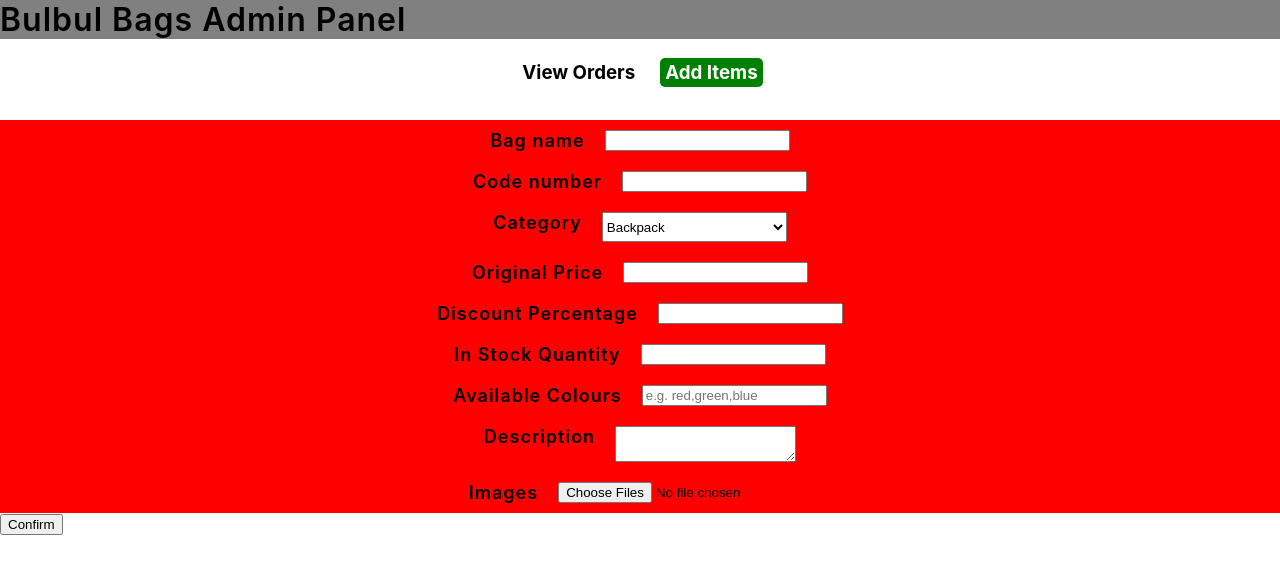
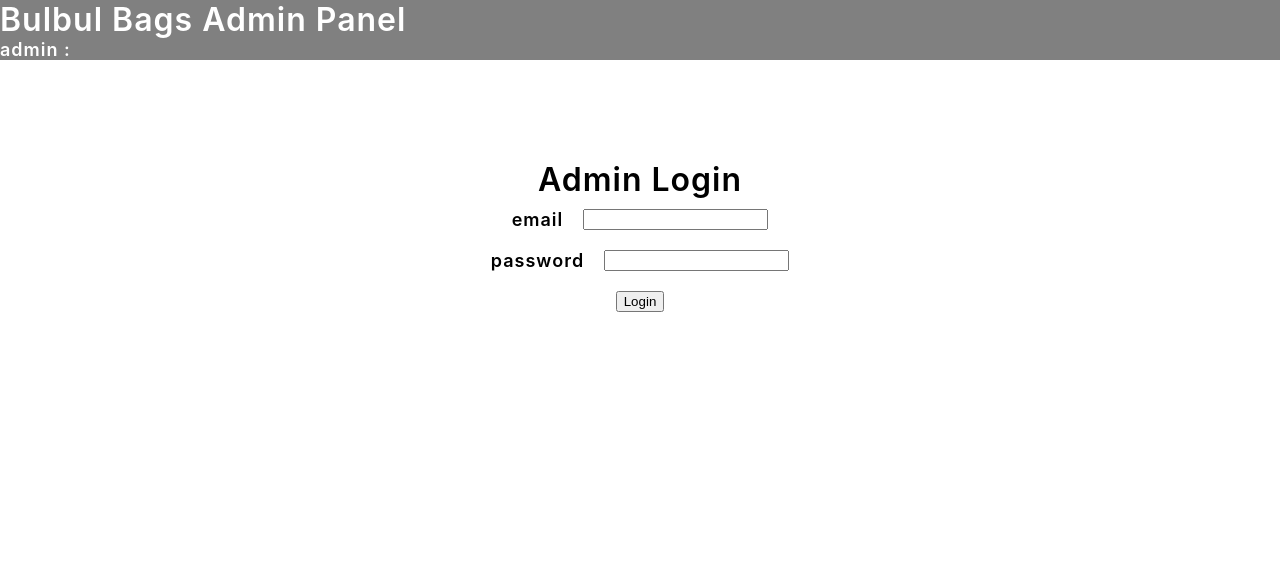
Before and after one commit to AnupRijal123/bag_shopping_website, a React (Create React App) app: page /admin/add in a window 1280 px wide. Shown: the top 574 px of the page. Built offline with nearby package versions, Linux system fonts and the light colour scheme.

Commit message:
Added admin login authentication

```diff
--- a/src/App.js
+++ b/src/App.js
@@ -20,7 +20,6 @@ function App() {
   let isAdminRoute = location.pathname.startsWith('/admin');
 
   useEffect(() => {
-    console.log('app.js mounted');
 
     //disable zoom and pinch in mobile and tablets
     function handleGestureStart(e) {
@@ -54,7 +53,6 @@ function App() {
         <Route path="/confirm-order" element={<ConfirmOrderPage />} />
         <Route path="/sale" element={<SalePage />} />
 
-        <Route path="/admin/*" element={<AdminPage />} />
 
         <Route path="/admin/*" element={<AdminPage />}>
 
--- a/src/components/AdminAddItems.js
+++ b/src/components/AdminAddItems.js
@@ -1,4 +1,3 @@
-import '../styles/AdminAddItems.css';
 import { useState } from 'react';
 import { supabase } from '../supabase.js';
 
@@ -18,22 +17,17 @@ function AdminAddItems() {
     });
 
     const [files, setFiles] = useState([]);
-    console.log(files);
 
 
 
     function handleChange(event) {
-        console.log(event.target)
         const { name, value } = event.target;
-        console.log(name);
-        console.log(value);
         setBagData((prev) => (
             { ...prev, [name]: value }
         ));
     }
 
     function handleFileChange(event) {
-        // console.log(event.target.files)
         setFiles(event.target.files);
     }
 
@@ -58,13 +52,11 @@ function AdminAddItems() {
                 .from("bag-images")
                 .getPublicUrl(filePath);
 
-            // console.log(data);
-            console.log(data.publicUrl);
+
             imageUrls.push(data.publicUrl);
 
         }
 
-        console.log(imageUrls);
         return imageUrls;
 
 
@@ -83,7 +75,6 @@ function AdminAddItems() {
         }
 
         const coloursArray = bagData.available_colours.split(',');
-        console.log(coloursArray);
 
         const { error } = await supabase
             .from("bags")
@@ -125,7 +116,7 @@ function AdminAddItems() {
 
 
     return (
-        <form onSubmit={handleSubmit}>
+        <form onSubmit={handleSubmit} >
             <div className="form-row">
                 <h2>Bag name</h2>
                 <input type="text" name="name" value={bagData.name} onChange={handleChange} required />
@@ -133,7 +124,7 @@ function AdminAddItems() {
 
             <div className="form-row">
                 <h2>Code number</h2>
-                <input type="text" name="code" value={bagData.code} onChange={handleChange} />
+                <input type="text" name="code" value={bagData.code} onChange={handleChange} required />
             </div>
 
             <div className="form-row">
@@ -155,7 +146,7 @@ function AdminAddItems() {
 
             <div className="form-row">
                 <h2>Original Price</h2>
-                <input type="number" name="original_price" value={bagData.original_price} onChange={handleChange} />
+                <input type="number" name="original_price" value={bagData.original_price} onChange={handleChange} required />
             </div>
 
             <div className="form-row">
@@ -165,12 +156,12 @@ function AdminAddItems() {
 
             <div className="form-row">
                 <h2>In Stock Quantity</h2>
-                <input type="number" name="in_stock_quantity" value={bagData.in_stock_quantity} onChange={handleChange} />
+                <input type="number" name="in_stock_quantity" value={bagData.in_stock_quantity} onChange={handleChange} required />
             </div>
 
             <div className="form-row">
                 <h2>Available Colours</h2>
-                <input type="text" name="available_colours" value={bagData.available_colours} onChange={handleChange} placeholder="e.g. red,green,blue" />
+                <input type="text" name="available_colours" value={bagData.available_colours} onChange={handleChange} placeholder="e.g. red,green,blue" required />
             </div>
 
             <div className="form-row">
@@ -183,7 +174,9 @@ function AdminAddItems() {
                 <input type="file" multiple onChange={handleFileChange} />
             </div>
 
-            <button type="submit">Confirm</button>
+            <div className="form-row">
+                <button type="submit">Upload Bag</button>
+            </div>
 
         </form>
     )
--- a/src/components/AdminViewOrders.js
+++ b/src/components/AdminViewOrders.js
@@ -5,12 +5,8 @@ import { supabase } from '../supabase.js';
 function AdminViewOrders() {
 
     const [ordersArray, setOrdersArray] = useState([]);
-    console.log(ordersArray);
 
     useEffect(() => {
-        console.log('admin order page mounted');
-
-
         getOrders();
 
     }, []);
--- a/src/pages/AdminPage.js
+++ b/src/pages/AdminPage.js
@@ -1,5 +1,7 @@
 import '../styles/AdminPage.css';
+import { useState } from 'react';
 import { useNavigate, useLocation, Outlet } from 'react-router';
+import { supabase } from '../supabase.js';
 
 
 function AdminPage() {
@@ -10,10 +12,66 @@ function AdminPage() {
     const activeRouteArray = location.pathname.split("/admin/");
 
     let activeRoute = activeRouteArray[1];
+
+    const [email, setEmail] = useState('');
+    const [password, setPassword] = useState('');
+
+    const [isAuthenticated, setIsAuthenticated] = useState(false);
+    const [adminName, setAdminName] = useState('');
+
+
+    async function handleLogin() {
+
+        if (email.length === 0 || password.length === 0) {
+            alert("Please Enter email and password");
+        } else {
+            //make api call to backend
+
+            const { data, error } = await supabase
+                .from("admin_information")
+                .select("admin_name")
+                .eq("email", email)
+                .eq("password", password);
+
+            if (data) {
+                if (data.length === 0) {
+                    //no result found
+                    alert('No Admin Found')
+                } else {
+                    //result found
+                    alert("Login Successful")
+                    setIsAuthenticated(true);
+                    setAdminName(data[0].admin_name);
+                }
+            }
+            if (error) {
+                console.error("Error fetching data", error);
+            }
+        }
+    }
+    function handleLogout() {
+
+        const confirmed = window.confirm("Do you want to logout?");
+        if (confirmed === true) {
+            setIsAuthenticated(false);
+            setAdminName('');
+            //clearing form input values
+            setEmail('');
+            setPassword('');
+        }
+
+
+    }
+
     return (
         <>
             <div className="admin-navbar">
-                <h1>Bulbul Bags Admin Panel</h1>
+                <h1 className="white-text">Bulbul Bags Admin Panel</h1>
+                <h2 className="white-text">admin : {adminName}</h2>
+
+                {isAuthenticated === true &&
+                    <>
+                        <button onClick={handleLogout}>Logout</button>
                         <div className="admin-button-container">
                             <h3 onClick={() => {
                                 navigate('/admin/orders');
@@ -26,16 +84,55 @@ function AdminPage() {
                                 className={`admin-nav-link-text ${activeRoute === 'add' && 'active-button'}`}>Add Items</h3>
 
                         </div>
+                    </>
+                }
+
             </div>
 
+
+
+            {isAuthenticated === true &&
                 <div className="admin-content">
+                    <Outlet />
+                </div>
+            }
 
-                <Outlet />
+            {isAuthenticated === false &&
+
+                <div className="admin-login-form">
+                    <h1 className="center-aligned-text">Admin Login</h1>
+                    <h1>{email}</h1>
+                    <h1>{password}</h1>
+                    <div className="form-row">
+                        <h2>email</h2>
+                        <input type="text" value={email}
+                            onChange={(event) => {
+                                setEmail(event.target.value);
+                            }}
+                        />
+                    </div>
+
+                    <div className="form-row ">
+                        <h2>password</h2>
+                        <input type="password" value={password}
+                            onChange={(event) => {
+                                setPassword(event.target.value);
+                            }}
+                        />
+                    </div>
+
+                    <div className="form-row">
+                        <button onClick={handleLogin}>Login</button>
+                    </div>
+
+
+                </div>
+            }
 
 
 
 
-            </div>
+
         </>
     )
 }
--- a/src/styles/AdminAddItems.css
+++ /dev/null
@@ -1,7 +0,0 @@
-.form-row {
-    background-color: Red;
-    display: flex;
-    gap: 20px;
-    justify-content: center;
-    padding: 10px 0px;
-}
--- a/src/styles/AdminPage.css
+++ b/src/styles/AdminPage.css
@@ -30,6 +30,19 @@
     margin-top: 120px;
 }
 
+.admin-login-form {
+    margin-top: 160px;
+}
+
+.form-row {
+    display: flex;
+    gap: 20px;
+    justify-content: center;
+    padding: 10px 0px;
+}
+
+
+
 @media only screen and (max-width:520px) {
     .admin-content {
         margin-top: 150px;
--- a/src/styles/AdminViewOrders.css
+++ b/src/styles/AdminViewOrders.css
@@ -4,7 +4,6 @@ thead {
 
 tbody tr {
     background-color: yellow;
-    border: 1px solid black;
 }
 
 td {
--- a/src/styles/App.css
+++ b/src/styles/App.css
@@ -80,7 +80,7 @@ p {
 
 .strike-text {
     text-decoration: line-through;
-    color: #A87676;
+    color: #c41429;
 }
 
 .link-text {
@@ -272,7 +272,7 @@ select {
 }
 
 .tag {
-    background-color: #A87676;
+    background-color: #c41429;
     width: fit-content;
     padding: 5px;
     position: absolute;
```
Lines whose indentation alone changed are shown as unchanged.
